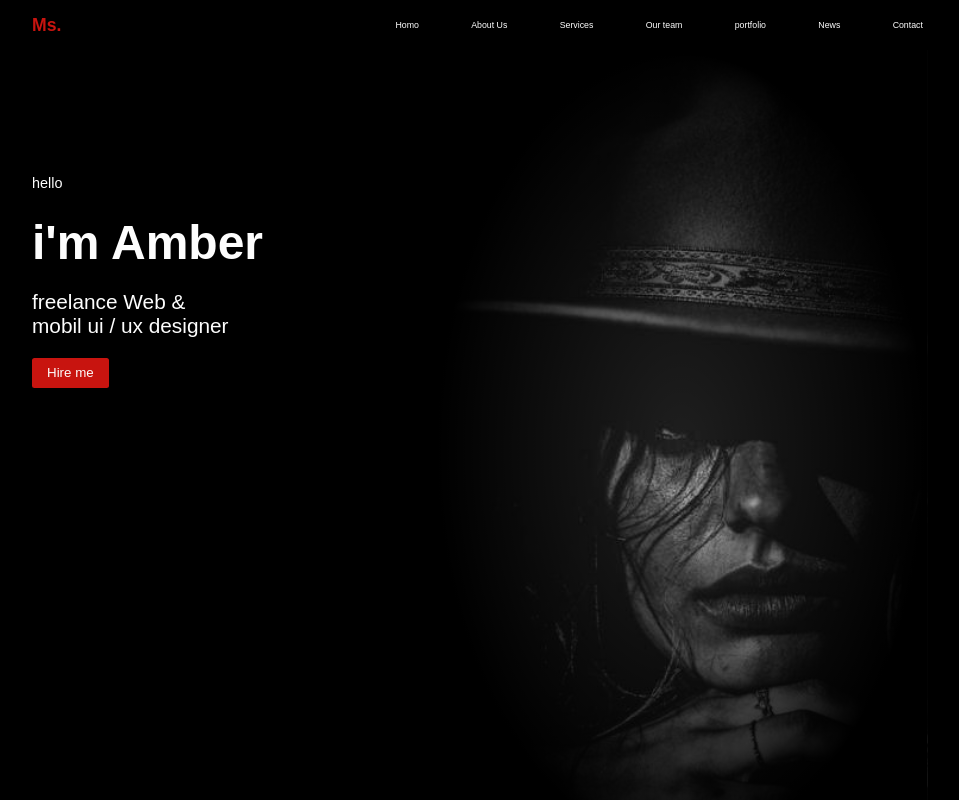
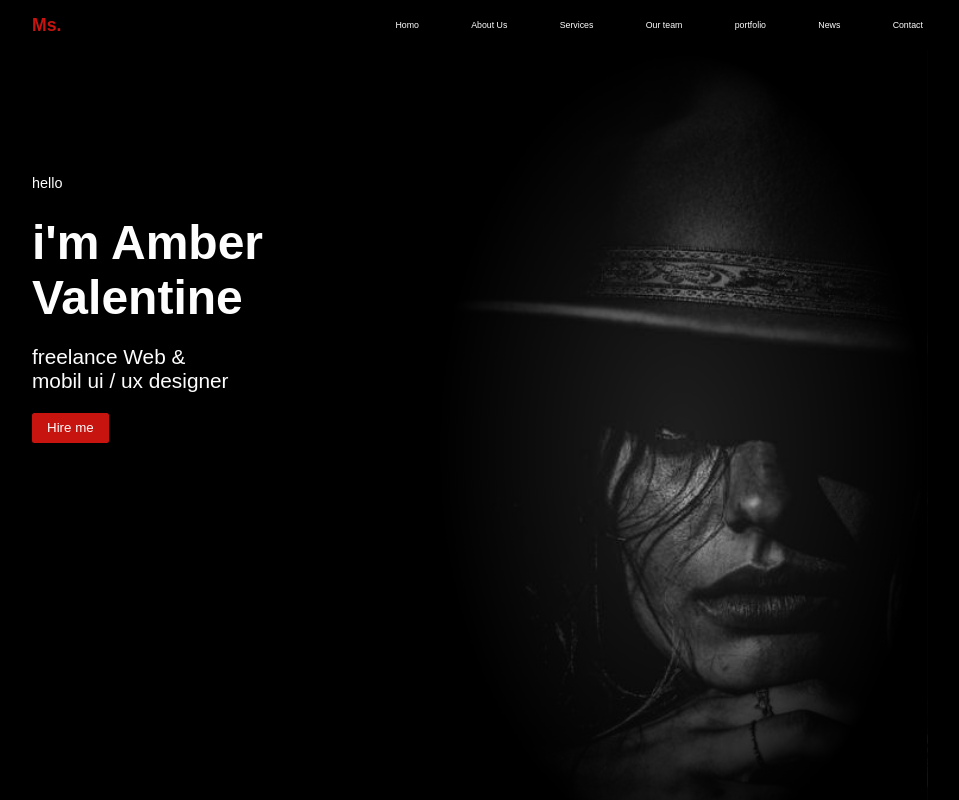
Before and after one commit to jeereq/amber, a plain HTML site: page index.html in a window 1280 px wide. Shown: the top 800 px of the page, without its empty margins (160-1119 px from the left). Drawn offline with Linux system fonts and the light colour scheme.

Commit message:
changement du name dans la deuxieme section

```diff
--- a/index.html
+++ b/index.html
@@ -63,7 +63,7 @@ Homo
                     hello
                 </p>
                 <h2>
-                    i'm Amber
+                    i'm Amber Valentine
                 </h2>
                 <p>
                     freelance Web &
```
